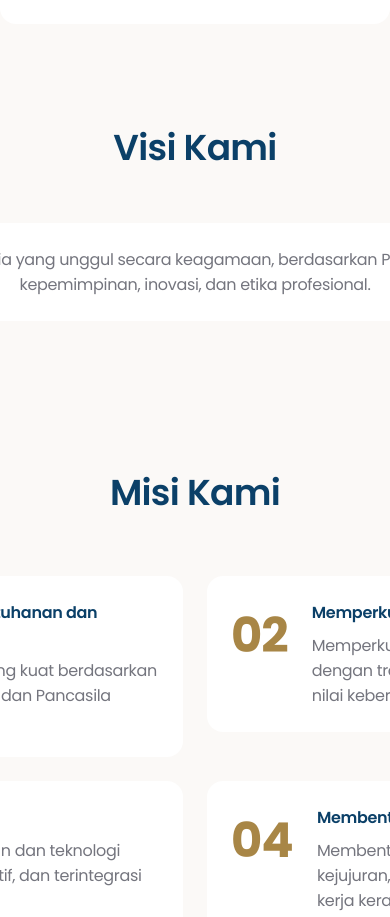
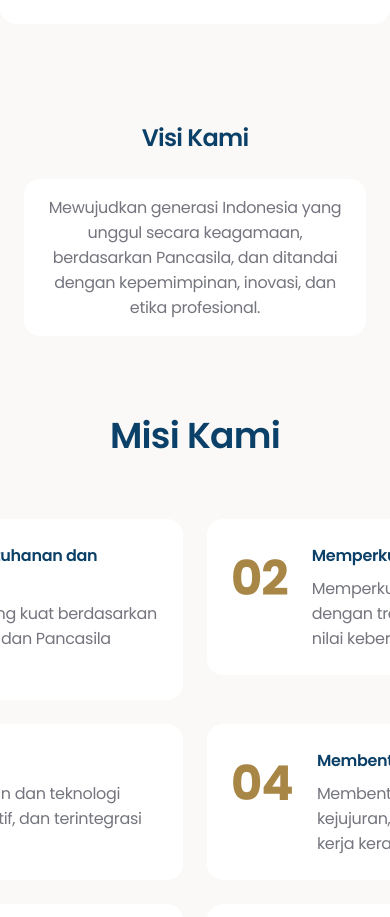
Before and after one commit to Ideatecore-dev-team/EduteraInsani-client, a React (Vite) app: page /about-us in a window 390 px wide. Shown: the part 1760-2677 px from the top of the page. Built offline with nearby package versions, Linux system fonts and the light colour scheme.

Commit message:
FIX : AboutUs Page, Vision Section, Responsive

```diff
--- a/src/components/Vision.jsx
+++ b/src/components/Vision.jsx
@@ -1,9 +1,9 @@
 function Vision() {
   return (
-    <div className="vision-section flex pb-24 items-center justify-center self-stretch bg-background">
-      <div className="vision-container flex flex-col items-center justify-center gap-12">
-        <h2 className=" text-primary text-4xl  font-semibold">Visi Kami</h2>
-        <div className="vision-desc bg-white rounded-2xl p-6 justify-center items-center w-width-8">
+    <div className="vision-section flex xs:w-width-sm pb-12 lg:pb-24 xs:flex-col xs:gap-gap10 items-center lg:justify-center self-stretch bg-background">
+      <div className="vision-container xs:w-mobile-6 flex flex-col items-center lg:justify-center gap-6 lg:gap-12">
+        <h2 className=" text-primary text-2xl lg:text-4xl  font-semibold">Visi Kami</h2>
+        <div className="vision-desc bg-white rounded-2xl p-4 lg:p-6 justify-center items-center xs:self-stretch lg:w-width-8">
           <p className=" text-base text-neutral-2 font-normal text-center">
             Mewujudkan generasi Indonesia yang unggul secara keagamaan,
             berdasarkan Pancasila, dan ditandai dengan kepemimpinan, inovasi,
```
